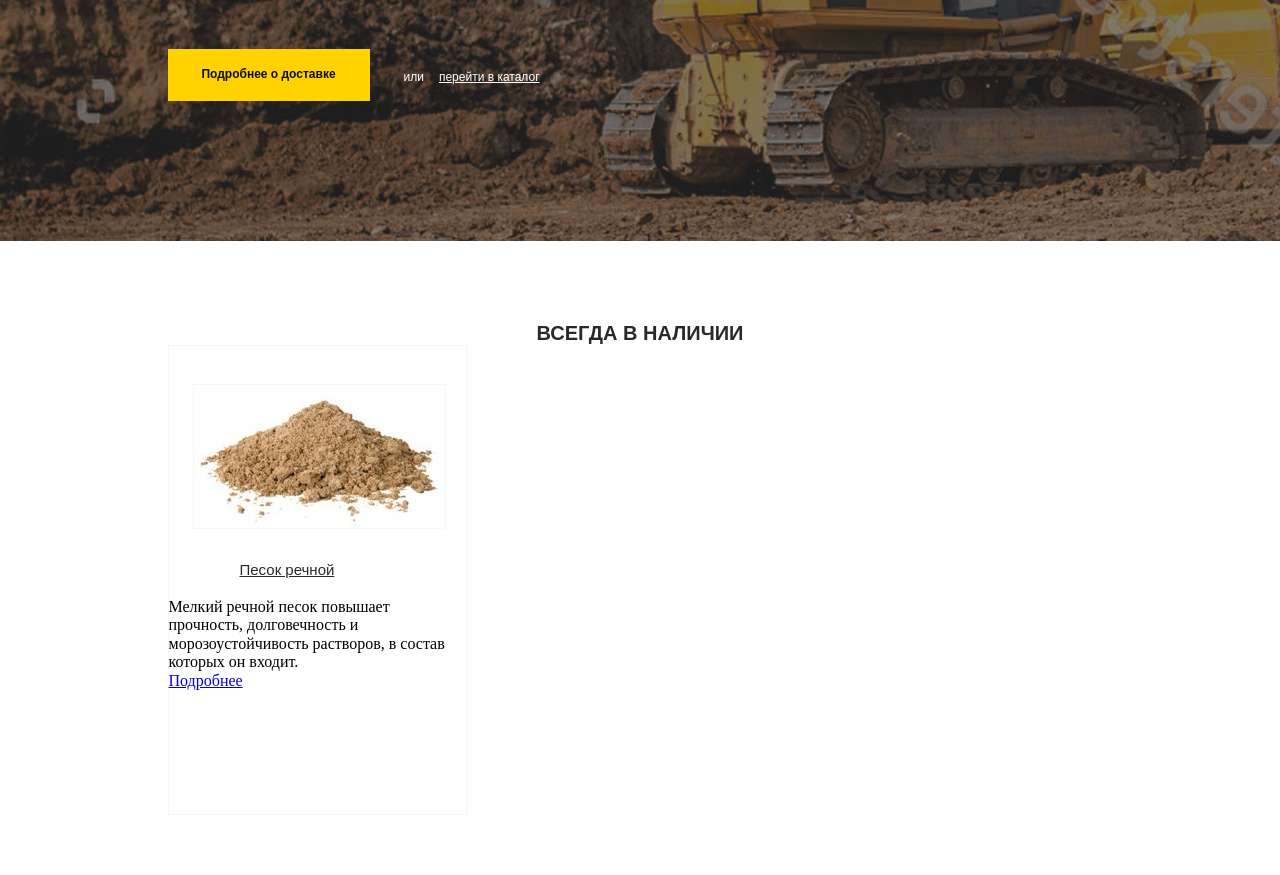
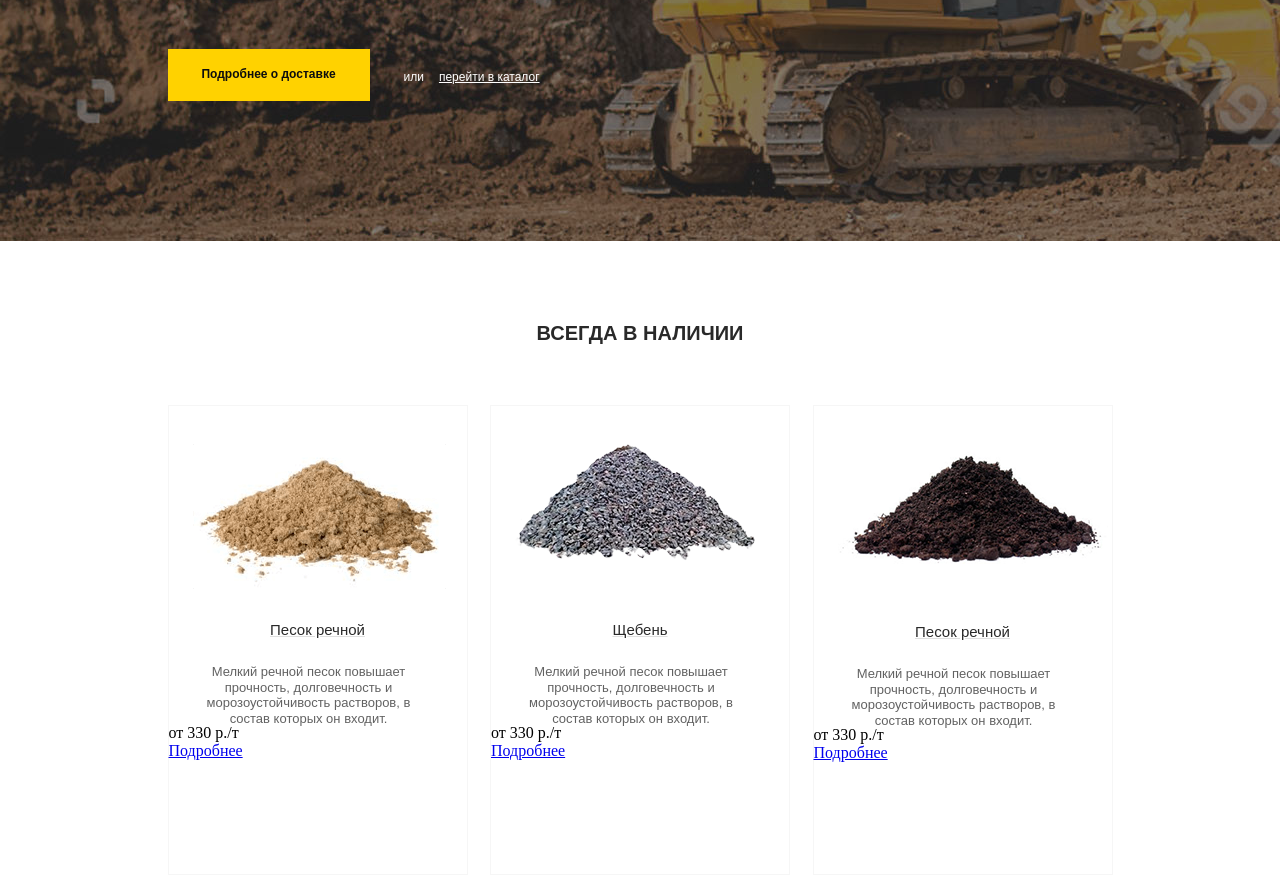
Before and after one commit to KuzAnton8335/Granit-Project, a plain HTML site: page index.html in a window 1280 px wide. Shown: the part 456-1331 px from the top of the page. Before the commit the page ends 1271 px from the top, so only its background shows below. Drawn offline with nearby package versions, Linux system fonts and the light colour scheme; a web font is replaced by a local one.

Commit message:
продолжение верстки

```diff
--- a/index.html
+++ b/index.html
@@ -69,13 +69,42 @@
 
 				<div class="product-cards__item">
 					<div class="product-cards__img">
-       			<img src="img/image cards/stone-img-1 .jpeg" alt="img-cards-1">
+						<img src="img/image cards/stone-img-1.png" alt="img-cards-1">
 					</div>
 					<div class="product-cards__subtitle">Песок речной</div>
-       		<div class="product-cards__text">Мелкий речной песок повышает прочность, долговечность и морозоустойчивость растворов, в состав которых он входит. </div>
+					<div class="product-cards__text">
+						<p>Мелкий речной песок повышает прочность, долговечность и морозоустойчивость
+							растворов, в состав которых он входит.</p>
+					</div>
+					<div class="product-cards__cents">от 330 р./т</div>
 					<a href="#" class="product-cards__link">Подробнее</a>
 				</div>
 
+				<div class="product-cards__item">
+					<div class="product-cards__img size_img-1">
+						<img src="img/image cards/stone-img-2.png" alt="img-cards-1">
+					</div>
+					<div class="product-cards__subtitle">Щебень</div>
+					<div class="product-cards__text">
+						<p>Мелкий речной песок повышает прочность, долговечность и морозоустойчивость
+							растворов, в состав которых он входит.</p>
+					</div>
+					<div class="product-cards__cents">от 330 р./т</div>
+					<a href="#" class="product-cards__link">Подробнее</a>
+				</div>
+
+				<div class="product-cards__item">
+					<div class="product-cards__img size_img-2">
+						<img src="img/image cards/stone-img-3.png" alt="img-cards-1">
+					</div>
+					<div class="product-cards__subtitle">Песок речной</div>
+					<div class="product-cards__text">
+						<p>Мелкий речной песок повышает прочность, долговечность и морозоустойчивость
+							растворов, в состав которых он входит.</p>
+					</div>
+					<div class="product-cards__cents">от 330 р./т</div>
+					<a href="#" class="product-cards__link">Подробнее</a>
+				</div>
 			</div>
 		</div>
 
--- a/sass/main.scss
+++ b/sass/main.scss
@@ -324,12 +324,16 @@ select {
 .banner-link__btn:hover {
 	background-color: rgb(255, 255, 205);
 }
+
 // product-cards
 
-.product-cards{
-	margin-top:80px;
+.product-cards {
+	margin-top: 80px;
 }
-.product-cards-title{
+
+
+
+.product-cards-title {
 	text-align: center;
 	font-size: 20px;
 	font-family: "GothamPro",
@@ -338,28 +342,59 @@ select {
 	font-weight: bold;
 	text-transform: uppercase;
 	line-height: 1.2;
+	margin-bottom: 60px;
 }
 
-.product-cards__item{
-	border:1px solid #f6f6f6;
+.product-cards__row {
+	display: flex;
+	justify-content: space-between;
+	align-items: center;
+}
+
+.product-cards__item {
+	border: 1px solid #f6f6f6;
 	height: 470px;
 	width: 300px;
 }
 
-.product-cards__img{
-	img{margin-top: 38px;
-	margin-left: 24px;}
-
+.product-cards__img {
+	img {
+		margin-top: 38px;
+		margin-left: 24px;
+	}
 }
 
-.product-cards__subtitle{
-	padding-top:32px;
-	padding-left: 71px;
-	padding-bottom: 19px;
+.size_img-1 {
+	padding-bottom: 28px;
+}
+
+.size_img-2 {
+	padding-bottom: 16px;
+}
+
+.product-cards__subtitle {
+	padding-top: 32px;
+	padding-bottom: 25px;
 	font-size: 15px;
 	font-family: "GothamPro",
 		sans-serif;
 	color: rgb(41, 41, 41);
+	line-height: 1.2;
+	text-align: center;
 	text-decoration: underline;
+	text-decoration-color: rgba(98, 98, 98, 0.2);
+}
+
+.product-cards__text {
+	width: 280px;
+	height: 60px;
+	padding-left: 30px;
+	padding-right: 30px;
+	font-family: "GothamPro",
+		sans-serif;
+	font-size: 13px;
+	font-weight: 300;
+	color: rgb(98, 98, 98);
 	line-height: 1.2;
+	text-align: center;
 }
```
Also changed, not shown: css/main.css, img/image cards/stone-img-1 .jpeg (deleted), img/image cards/stone-img-1.png (added), img/image cards/stone-img-2 .jpeg (deleted), img/image cards/stone-img-2.png (added), img/image cards/stone-img-3.jpg (deleted), img/image cards/stone-img-3.png (added). Lines whose indentation alone changed are shown as unchanged.
